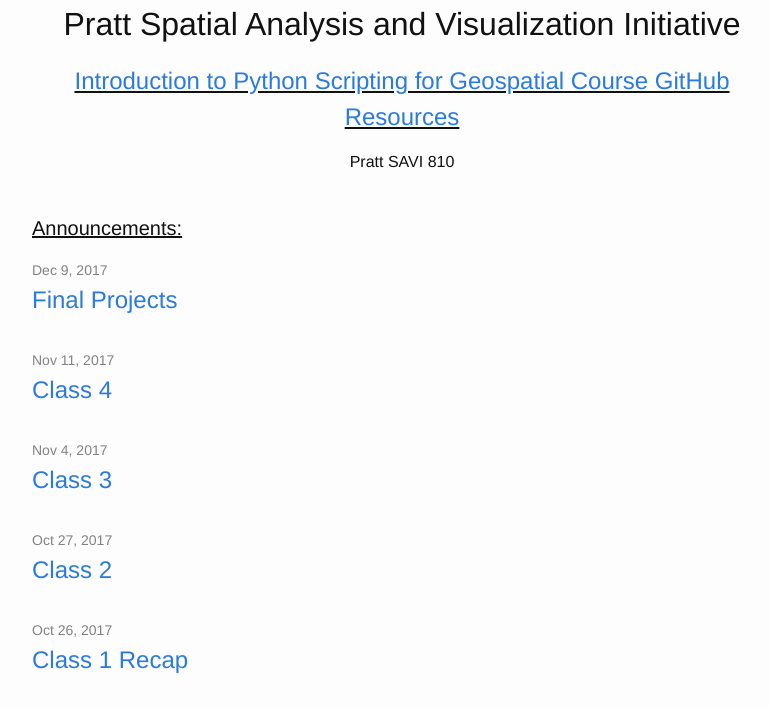
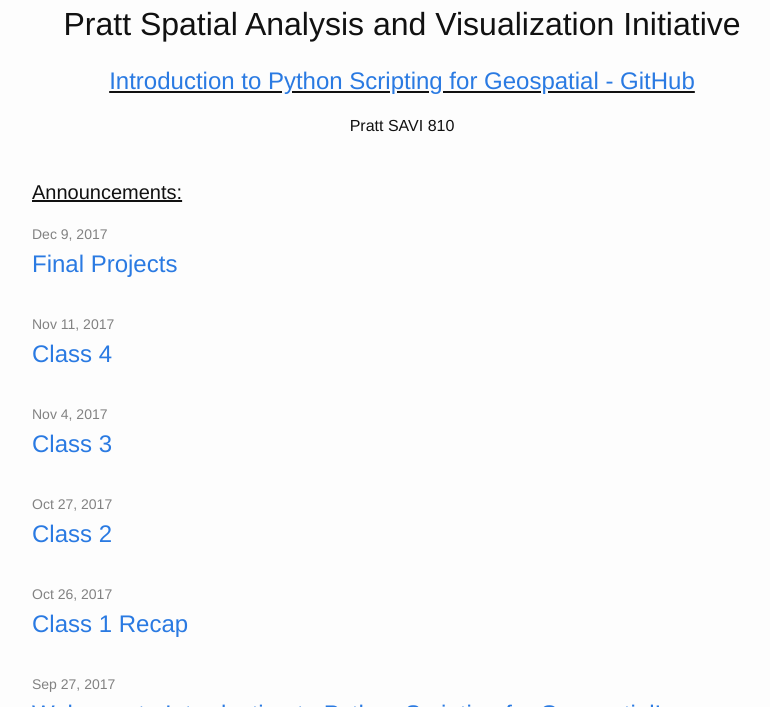
Before and after one commit to pratt-savi-810/pratt-savi-810.github.io, a Jekyll site: the page built from index.html, in a window 1280 px wide and 900 px high, scrolled down 478 px, cut to the strip 193-900 px from the top of the window. Shown: the whole strip, without its empty margins (238-1008 px from the left). Built offline with Jekyll 4.4.1, drawn with Linux system fonts in a browser that asks for light colours.

Commit message:
Github link

```diff
--- a/index.html
+++ b/index.html
@@ -12,7 +12,7 @@
 
   <center>
   <h1>Pratt Spatial Analysis and Visualization Initiative</h1>
-  <u><h2><a href='https://github.com/pratt-savi-810/pratt-savi-810-2018-10' target='_blank'>Introduction to Python Scripting for Geospatial Course GitHub Resources</a></h2></u>
+  <u><h2><a href='https://github.com/pratt-savi-810/pratt-savi-810-2018-10' target='_blank'>Introduction to Python Scripting for Geospatial - GitHub</a></h2></u>
   <h4>Pratt SAVI 810</h4>
   </center>
   </br>
```
